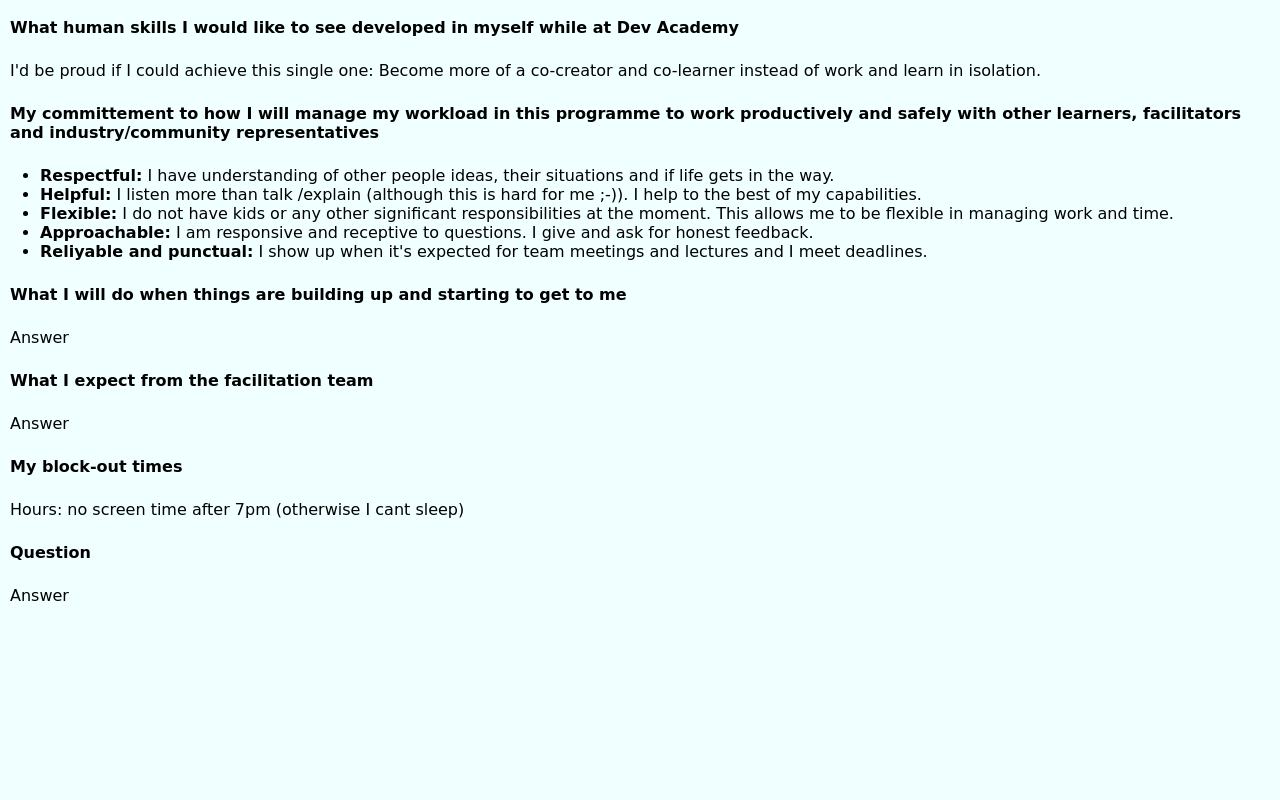
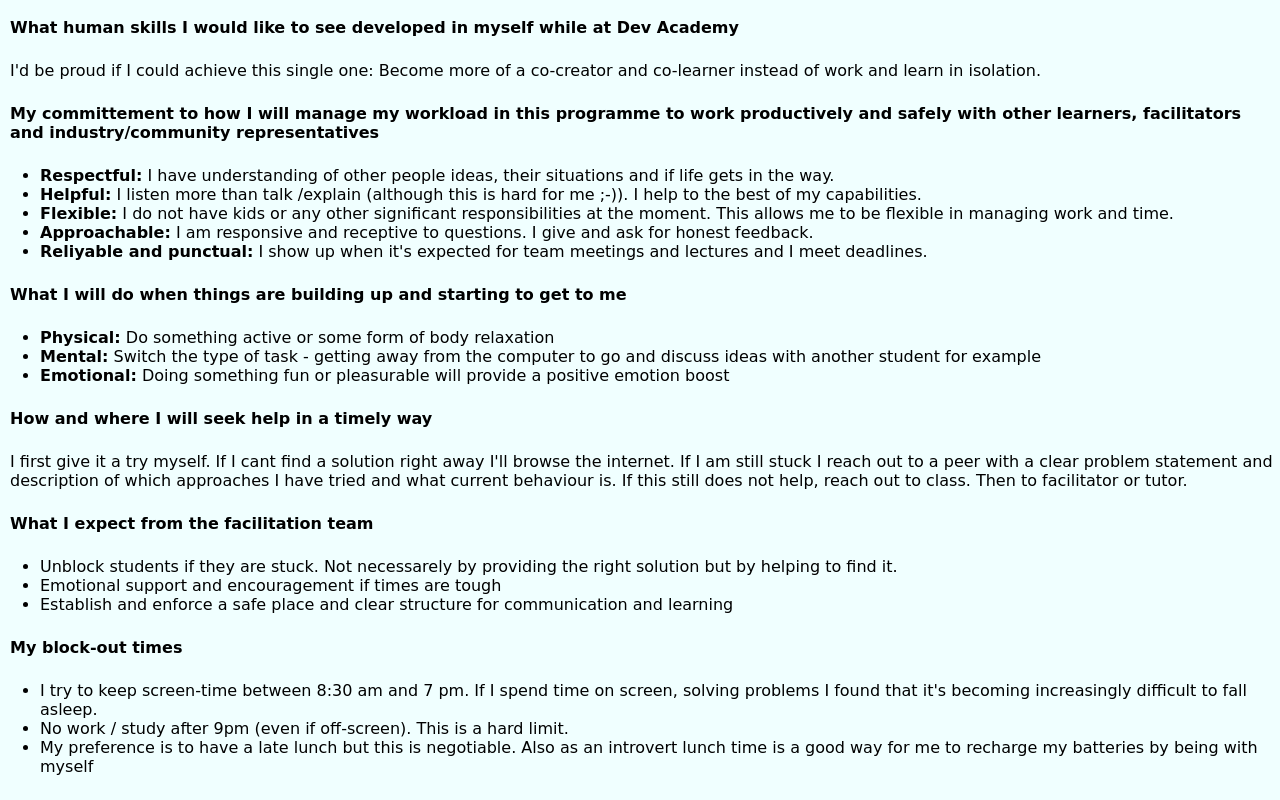
Before and after one commit to andreas-benz/andreas-benz.github.io, a plain HTML site: page blog/learning-plan.html in a window 1280 px wide. Shown: the part 1783-2583 px from the top of the page. Before the commit the page ends 2412 px from the top, so only its background shows below. Drawn offline with Linux system fonts and the light colour scheme.

Commit message:
add rest of learning plan content

```diff
--- a/blog/learning-plan.html
+++ b/blog/learning-plan.html
@@ -59,21 +59,44 @@
         </div>
         <div class="questionBlock">
             <p class="question">What I will do when things are building up and starting to get to me</p>
-            <p class="answer">Answer</p>
+            <p class="answer">
+                <ul>
+                    <li><strong>Physical:</strong> Do something active or some form of body relaxation</li>
+                    <li><strong>Mental:</strong> Switch the type of task - getting away from the computer to go and discuss ideas with another student for example</li>
+                    <li><strong>Emotional:</strong>  Doing something fun or pleasurable will provide a positive emotion boost</li>
+                 </ul>
+            </p>
+        </div>
+        <div class="questionBlock">
+            <p class="question">How and where I will seek help in a timely way</p>
+            <p class="answer">I first give it a try myself. If I cant find a solution right away I'll browse the internet. If I am still stuck I reach out to a peer with a clear problem statement and description of which approaches I have tried and what current behaviour is. If this still does not help, reach out to class. Then to facilitator or tutor.</p>
         </div>
         <div class="questionBlock">
             <p class="question">What I expect from the facilitation team</p>
-            <p class="answer">Answer</p>
+            <p class="answer">
+                <ul>
+                    <li>Unblock students if they are stuck. Not necessarely by providing the right solution but by helping to find it.</li>
+                    <li>Emotional support and encouragement if times are tough</li>
+                    <li>Establish and enforce a safe place and clear structure for communication and learning</li>
+                </ul>
+            </p>
         </div>
         <div class="questionBlock">
             <p class="question">My block-out times</p>
-            <p class="answer">Hours: no screen time after 7pm (otherwise I cant sleep)</p>
+            <p class="answer">
+                <ul>
+                    <li>I try to keep screen-time between 8:30 am and 7 pm. If I spend time on screen, solving problems I found that it's becoming increasingly difficult to fall asleep.</li>
+                    <li>No work / study after 9pm (even if off-screen). This is a hard limit.</li>
+                    <li>My preference is to have a late lunch but this is negotiable. Also as an introvert lunch time is a good way for me to recharge my batteries by being with myself</li>
+                </ul>
+            </p>
         </div>
-
+        <!-- Stretch:
         <div class="questionBlock">
             <p class="question">Question</p>
             <p class="answer">Answer</p>
         </div>
+        -->
     </section>
   </body>
 </html>
```
